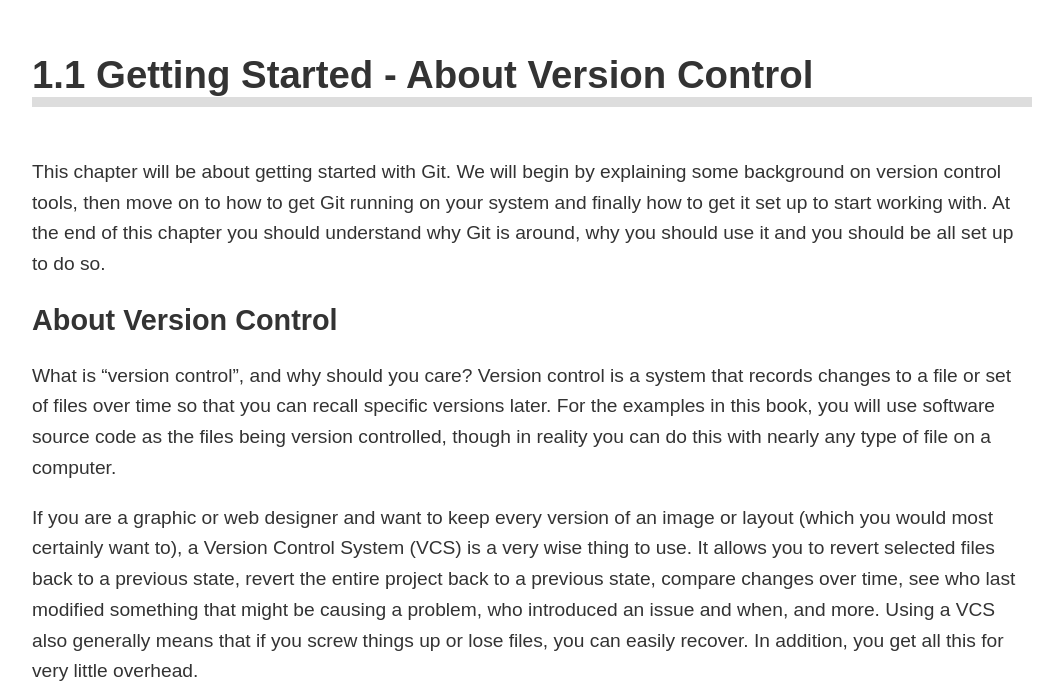
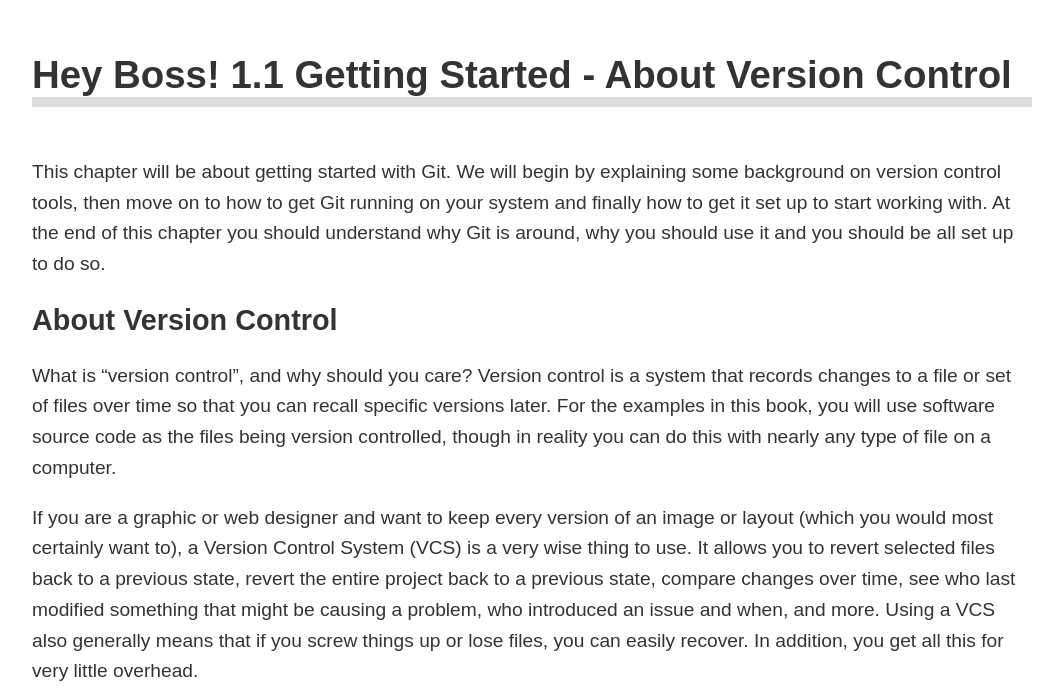
Before and after one commit to pepelevamp/git-talk-demo, a plain HTML site: page index.html in a window 1280 px wide. Shown: the part 147-837 px from the top of the page, without its empty margins (108-1171 px from the left). Drawn offline with Linux system fonts and the light colour scheme.

Commit message:
modified:   index.html

```diff
--- a/index.html
+++ b/index.html
@@ -37,7 +37,7 @@
 </head>
 <body>
     <main>
-        <h1>1.1 Getting Started - About Version Control</h1>
+        <h1>Hey Boss! 1.1 Getting Started - About Version Control</h1>
 
         <p>
             This chapter will be about getting started with Git. We will begin by explaining some background on version control tools,
```
